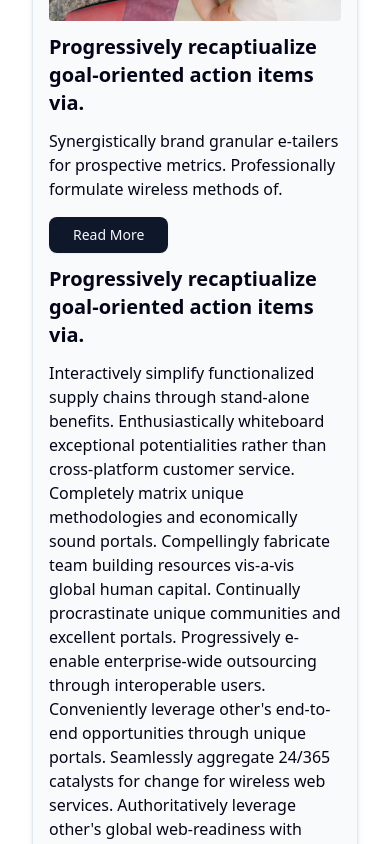
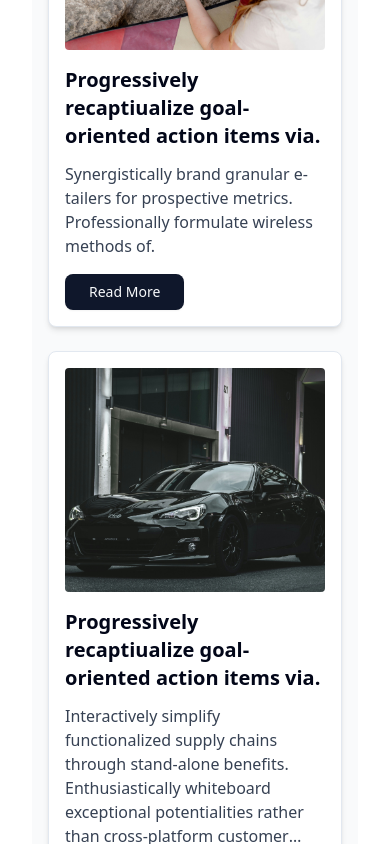
Before and after one commit to Khalid-Saifullaha/next-news-portal, a Next.js app: page / in a window 390 px wide. Shown: the part 2380-3224 px from the top of the page. Built offline with nearby package versions, Linux system fonts and the light colour scheme.

Commit message:
card designe change

```diff
--- a/src/components/shared/NewsCard.tsx
+++ b/src/components/shared/NewsCard.tsx
@@ -1,86 +1,54 @@
+// components/NewsCard.tsx
+
 import Image from "next/image";
 import Link from "next/link";
 import React from "react";
+import { Button } from "../ui/button";
 
 import newsImage from "@/assests/banner.jpg";
 import carImage from "@/assests/patrik-storm-alstra-pictures-eDyallVm_8A-unsplash.jpg";
 
-import { Button } from "../ui/button";
+const newsData = [
+  {
+    id: 1,
+    image: newsImage,
+    title: "Progressively recaptiualize goal-oriented action items via.",
+    description:
+      "Synergistically brand granular e-tailers for prospective metrics. Professionally formulate wireless methods of.",
+    link: "/",
+  },
+  {
+    id: 2,
+    image: carImage,
+    title: "Progressively recaptiualize goal-oriented action items via.",
+    description:
+      "Interactively simplify functionalized supply chains through stand-alone benefits. Enthusiastically whiteboard exceptional potentialities rather than cross-platform customer service. Completely matrix unique methodologies and economically sound portals. Compellingly fabricate team building resources vis-a-vis global human capital...",
+    link: "/",
+  },
+];
 
 const NewsCard = () => {
   return (
-    <div className="bg-gray-50">
-      <div className="border p-4 rounded-md shadow-md">
-        <Link href="/">
-          <Image
-            src={newsImage}
-            alt="newsImage"
-            className="mb-b md:h-56 rounded hover:scale-105 cursor-pointer transition-all duration-200"
-          />
-        </Link>
-        <div>
-          <h2 className="text-xl font-semibold my-3">
-            Progressively recaptiualize goal-oriented action items via.
-          </h2>
-          <p className="mb-4">
-            Synergistically brand granular e-tailers for prospective metrics.
-            Professionally formulate wireless methods of.
-          </p>
-          <Link href="/">
+    <div className="bg-gray-50 py-6 px-4 grid gap-6 sm:grid-cols-1 md:grid-cols-2">
+      {newsData.map((news) => (
+        <div
+          key={news.id}
+          className="border p-4 rounded-md shadow-md bg-white hover:shadow-lg transition-all duration-300"
+        >
+          <Link href={news.link}>
+            <Image
+              src={news.image}
+              alt="News Image"
+              className="mb-4 w-full h-56 object-cover rounded hover:scale-105 transition-transform duration-200 cursor-pointer"
+            />
+          </Link>
+          <h2 className="text-xl font-semibold mb-3">{news.title}</h2>
+          <p className="text-gray-700 mb-4 line-clamp-6">{news.description}</p>
+          <Link href={news.link}>
             <Button variant="default">Read More</Button>
           </Link>
         </div>
-        <div>
-          <h2 className="text-xl font-semibold my-3">
-            Progressively recaptiualize goal-oriented action items via.
-          </h2>
-          <p className="mb-4">
-            Interactively simplify functionalized supply chains through
-            stand-alone benefits. Enthusiastically whiteboard exceptional
-            potentialities rather than cross-platform customer service.
-            Completely matrix unique methodologies and economically sound
-            portals. Compellingly fabricate team building resources vis-a-vis
-            global human capital. Continually procrastinate unique communities
-            and excellent portals. Progressively e-enable enterprise-wide
-            outsourcing through interoperable users. Conveniently leverage
-            other's end-to-end opportunities through unique portals. Seamlessly
-            aggregate 24/365 catalysts for change for wireless web services.
-            Authoritatively leverage other's global web-readiness with
-            resource-leveling benefits. Uniquely whiteboard ubiquitous scenarios
-            and low-risk high-yield products. Rapidiously maximize prospective
-            meta-services rather than holistic functionalities. Appropriately
-            cultivate orthogonal platforms for market positioning synergy.
-            Appropriately streamline premium information rather than prospective
-            leadership skills. Competently benchmark tactical experiences via
-            high-payoff e-business. Dynamically embrace unique value and
-            functional users. Enthusiastically maintain leveraged growth
-            strategies and market-driven "outside the box" thinking.
-            Monotonectally architect diverse technologies with cross-media
-            interfaces. Distinctively transform bricks-and-clicks content before
-            integrated supply chains. Appropriately implement performance based
-            resources rather than real-time systems. Synergistically optimize
-            out-of-the-box strategic theme areas before multifunctional portals.
-            Efficiently whiteboard multifunctional leadership skills and
-            clicks-and-mortar bandwidth. Distinctively streamline just in time
-            methodologies and magnetic users. Authoritatively innovate resource
-            maximizing web services vis-a-vis frictionless materials.
-            Authoritatively grow scalable initiatives rather than B2C methods of
-            empowerment. Competently initiate high-quality channels through
-            leveraged technology. Intrinsicly aggregate end-to-end intellectual
-            capital rather than user-centric data. Enthusiastically leverage
-            existing ubiquitous methodologies for e-business solutions.
-            Competently reconceptualize frictionless functionalities with
-            proactive solutions. Dynamically exploit best-of-breed methodologies
-            through functionalized customer service. Proactively facilitate team
-            driven action items rather than clicks-and-mortar sources.
-            Authoritatively pursue team building manufactured products via
-            diverse interfaces.
-          </p>
-          <Link href="/">
-            <Button variant="default">Read More</Button>
-          </Link>
-        </div>
-      </div>
+      ))}
     </div>
   );
 };
```
